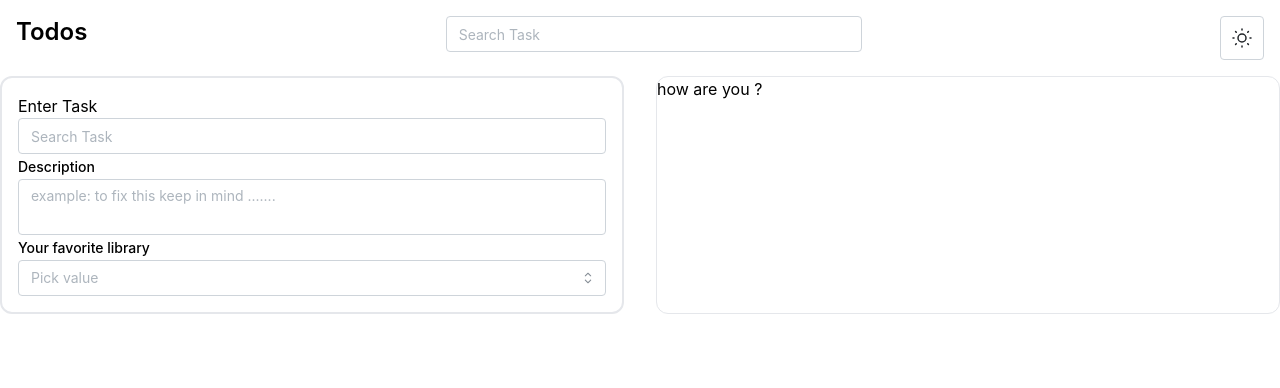
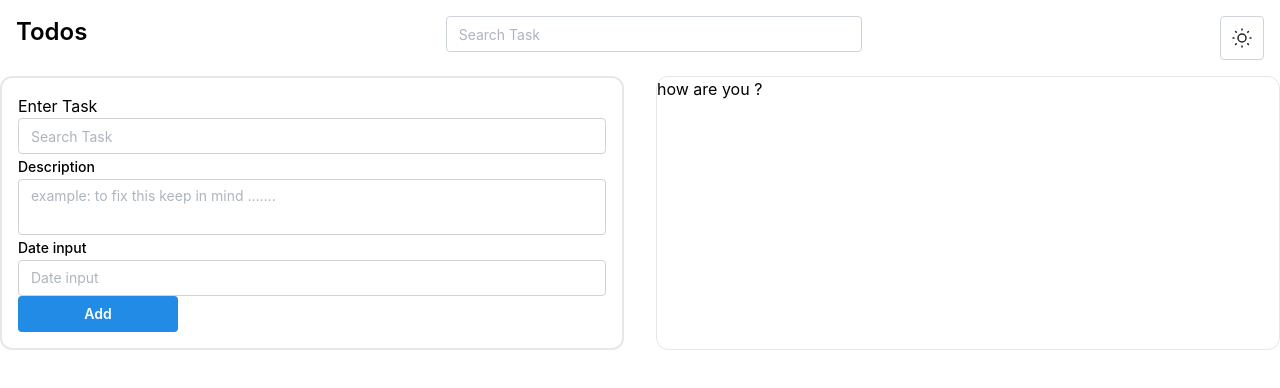
Before and after one commit to atulforworkk/todos, a React (Vite) app: page / in a window 1280 px wide. Shown: the top 388 px of the page. Built offline with nearby package versions, Linux system fonts and the light colour scheme.

Commit message:
new fixtures

```diff
--- a/package.json
+++ b/package.json
@@ -10,12 +10,14 @@
     "preview": "vite preview"
   },
   "dependencies": {
-    "@mantine/core": "^7.12.2",
+    "@mantine/core": "^7.15.1",
+    "@mantine/dates": "^7.15.1",
     "@mantine/form": "^7.12.2",
     "@mantine/hooks": "^7.12.2",
-    "@mantine/notifications": "^7.12.2",
+    "@mantine/notifications": "^7.15.1",
     "@tabler/icons-react": "^3.24.0",
     "axios": "^1.7.7",
+    "dayjs": "^1.11.13",
     "formik": "^2.4.6",
     "mantine-form-yup-resolver": "^2.0.0",
     "react": "^18.3.1",
--- a/src/App.tsx
+++ b/src/App.tsx
@@ -5,6 +5,7 @@ import { useEffect } from "react";
 import { RouterProvider } from "react-router-dom";
 import router from "./router/Routes";
 import { useAuthStore } from "./store/useAuthStore";
+import '@mantine/dates/styles.css';
 const theme = createTheme({});
 
 function App() {
--- /dev/null
+++ b/src/composites/newTask/NewTask.tsx
@@ -0,0 +1,50 @@
+import React from "react";
+import { Button, Input, Textarea } from "@mantine/core";
+import { DateInput } from "@mantine/dates";
+import { useState } from "react";
+import { useFormik } from "formik";
+import * as Yup from "yup";
+import { initialValues } from "../loginForm/constant";
+type Props = {};
+
+const NewTask = (props: Props) => {
+  const [value, setValue] = useState<Date | null>(null);
+
+  const formik = useFormik({
+    initialValues,
+    validationSchema: Yup.object({
+      email: Yup.string().email().required().label("Email Address"),
+      password: Yup.string()
+        .min(8, "Password must be at least 8 characters")
+        .required("Password should be valid"),
+    }),
+    onSubmit: async (values) => {},
+  });
+  const { values } = formik;
+  console.log("🚀 ~ newTask ~ values:", values)
+  return (
+    <form
+      onSubmit={formik.handleSubmit}
+      className="col-span-6 border-2 rounded-xl p-4  space-y-4"
+    >
+      <div >
+        <h1> Enter Task </h1>
+        <Input placeholder="Search Task"></Input>
+        <Textarea
+          label="Description "
+          placeholder="example: to fix this keep in mind ......."
+        />
+
+        <DateInput
+          value={value}
+          onChange={setValue}
+          label="Date input"
+          placeholder="Date input"
+        />
+        <Button className="w-40">Add</Button>
+      </div>
+    </form>
+  );
+};
+
+export default NewTask;
--- /dev/null
+++ b/src/composites/newTask/constants.ts
@@ -0,0 +1,11 @@
+import * as Yup from "yup";
+
+export const validationSchema = Yup.object({
+  username: Yup.string().email().required().label("Email Address"),
+  password: Yup.string().required().label("Password"),
+});
+
+export const initialValues = {
+  email: '',
+  password: '',
+};
--- a/src/main.tsx
+++ b/src/main.tsx
@@ -3,6 +3,7 @@ import { StrictMode } from "react";
 import { createRoot } from "react-dom/client";
 import App from "./App.tsx";
 import "./index.css";
+import '@mantine/dates/styles.css';
 
 createRoot(document.getElementById("root")!).render(
   <StrictMode>
--- a/src/views/page/home/Home.tsx
+++ b/src/views/page/home/Home.tsx
@@ -1,29 +1,21 @@
 import LightDarkButton from "@/components/Mode/LightDarkButton";
-import { Input, Select, Textarea } from "@mantine/core";
-import React from "react";
+import NewTask from "@/composites/newTask/newTask";
+import { Input } from "@mantine/core";
+import { useState } from "react";
+
 
 type Props = {};
 
 const Home = (props: Props) => {
+  const [value, setValue] = useState<Date | null>(null);
+
   return (
     <div>
       {/* Header */}
       <HomePageHeader />
       {/* homePageBody  */}
       <div className="grid grid-cols-1 md:grid-cols-12 gap-8">
-        <div className="col-span-6 border-2 rounded-xl p-4 ">
-          <div>
-            <h1> Enter Task </h1>
-            <Input placeholder="Search Task" ></Input>
-            <Textarea label="Description " placeholder="example: to fix this keep in mind ......." />
-
-            <Select
-              label="Your favorite library"
-              placeholder="Pick value"
-              data={["Today", "Tommorow"]}
-            />
-          </div>
-        </div>
+        <NewTask/>
         <div className="col-span-6 border rounded-xl">
           <h1>how are you ?</h1>
         </div>
```
Also changed, not shown: 1 other file (tests, documents, lock files or other folders).
